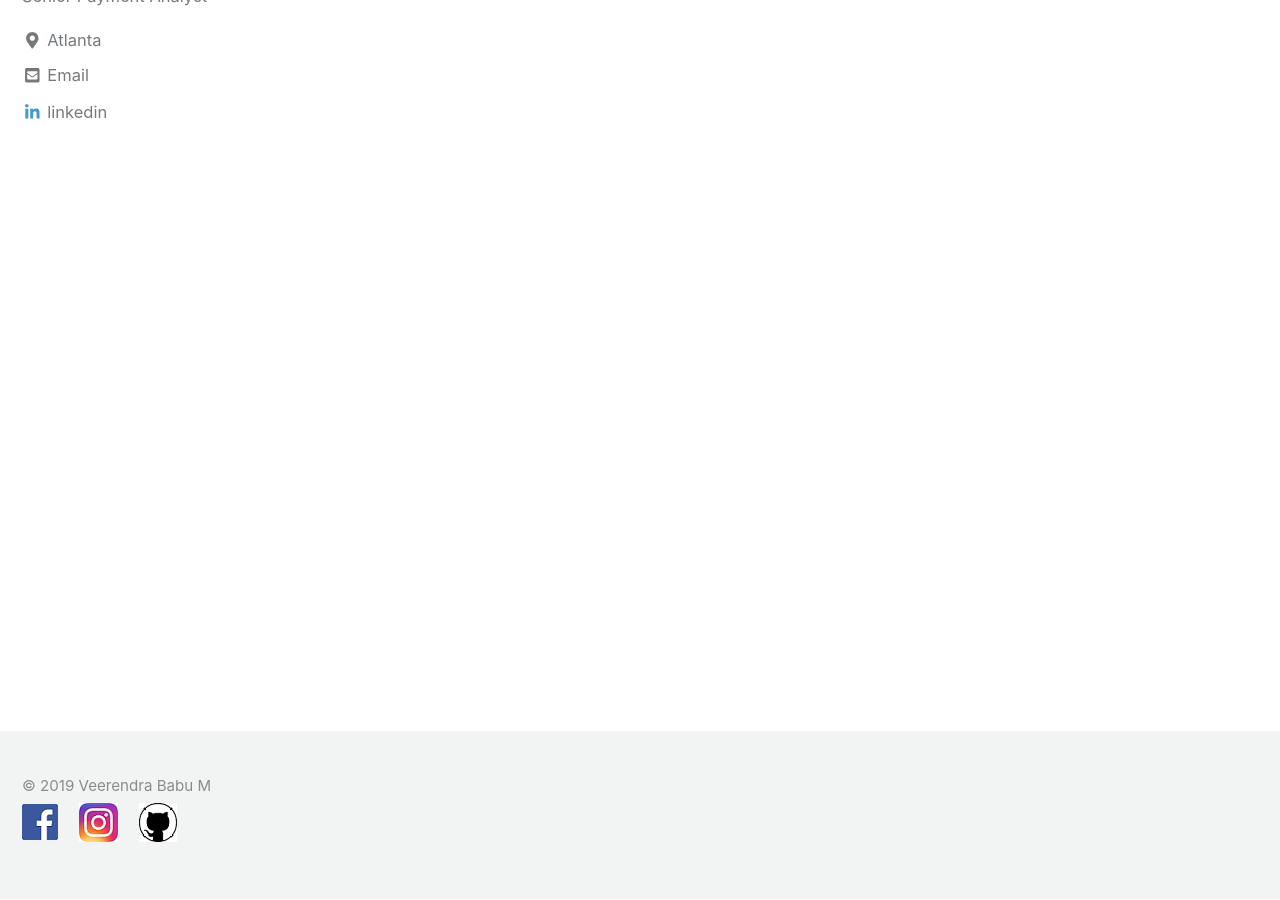
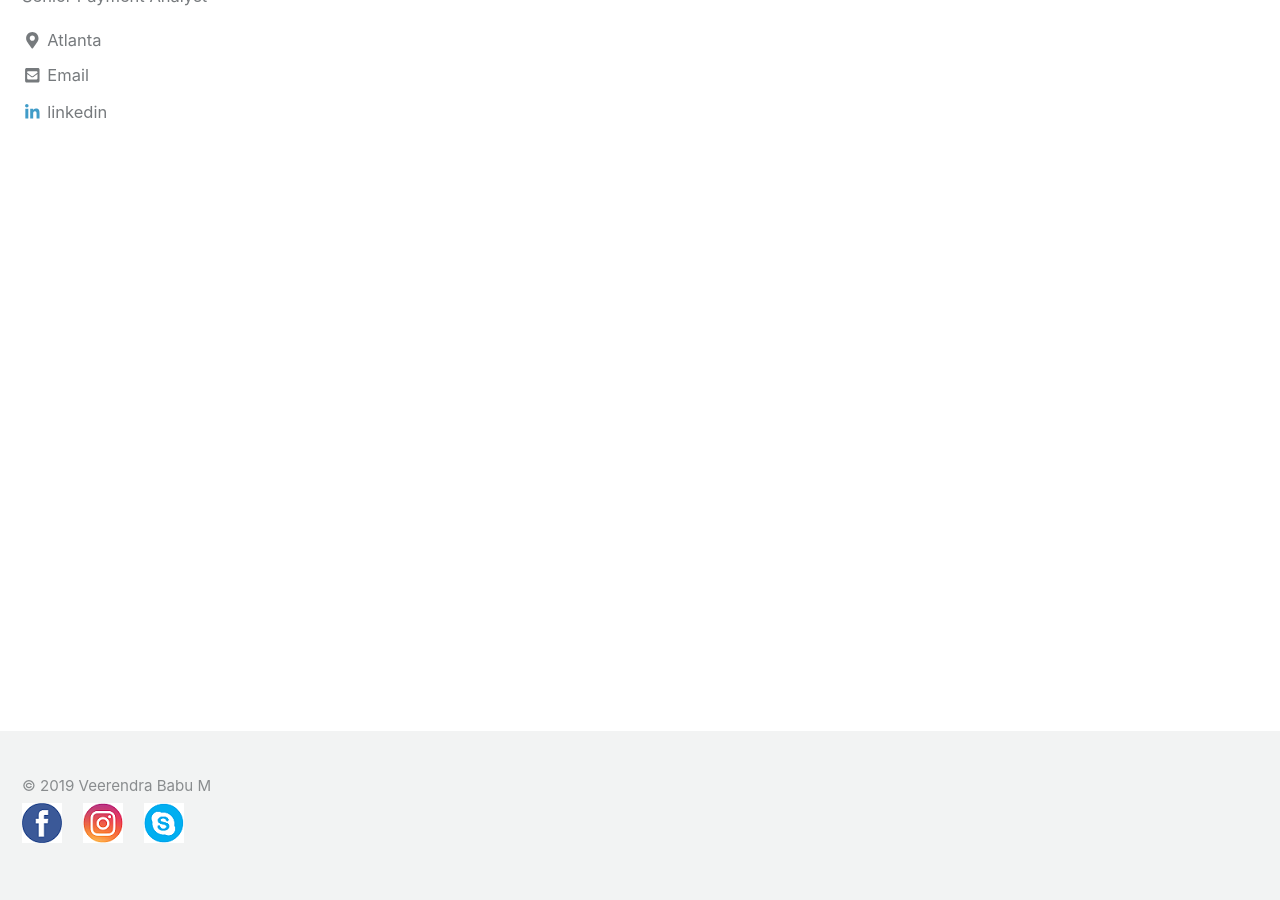
Before and after one commit to veerendrababum/veerendrababum.github.io, a Jekyll site: the page built from index.html, in a window 1280 px wide and 900 px high, scrolled down 712 px. Built offline with Jekyll 4.4.1, drawn with Linux system fonts in a browser that asks for light colours; cached includes are drawn as plain includes; the list of posts is cut into pages by our own code.

Commit message:
new change to footer

```diff
--- a/_includes/footer.html
+++ b/_includes/footer.html
@@ -10,8 +10,8 @@
       {% endfor %}
     {% endif %}
 
-    <li><a href="https://www.facebook.com/sonu.virendra123" target="https://www.facebook.com/sonu.virendra123"><img src='/images/social_facebook.png' /></a></li>
-	<li><a href="https://www.instagram.com/veerendrasonu/?hl=en" target="https://www.instagram.com/veerendrasonu/?hl=en"><img src='/images/instagram.png' /></a></li>
-	<li><a href="https://github.com/veerendrababum" target="https://github.com/veerendrababum"><img src='/images/Github.png' /></a></li>
+    <li><a href="https://www.facebook.com/sonu.virendra123" target="https://www.facebook.com/sonu.virendra123"><img src='/images/Facebook Round.png' /></a></li>
+	<li><a href="https://www.instagram.com/veerendrasonu/?hl=en" target="https://www.instagram.com/veerendrasonu/?hl=en"><img src='/images/Instagram round social media icon free.png' /></a></li>
+	<li><a href="https://github.com/veerendrababum" target="https://github.com/veerendrababum"><img src='/images/Skype round social media icon free.png' /></a></li>
   </ul>
 </div>
```
Also changed, not shown: images/Facebook Round.png (added), images/Instagram round social media icon free.png (added), images/Skype round social media icon free.png (added).
